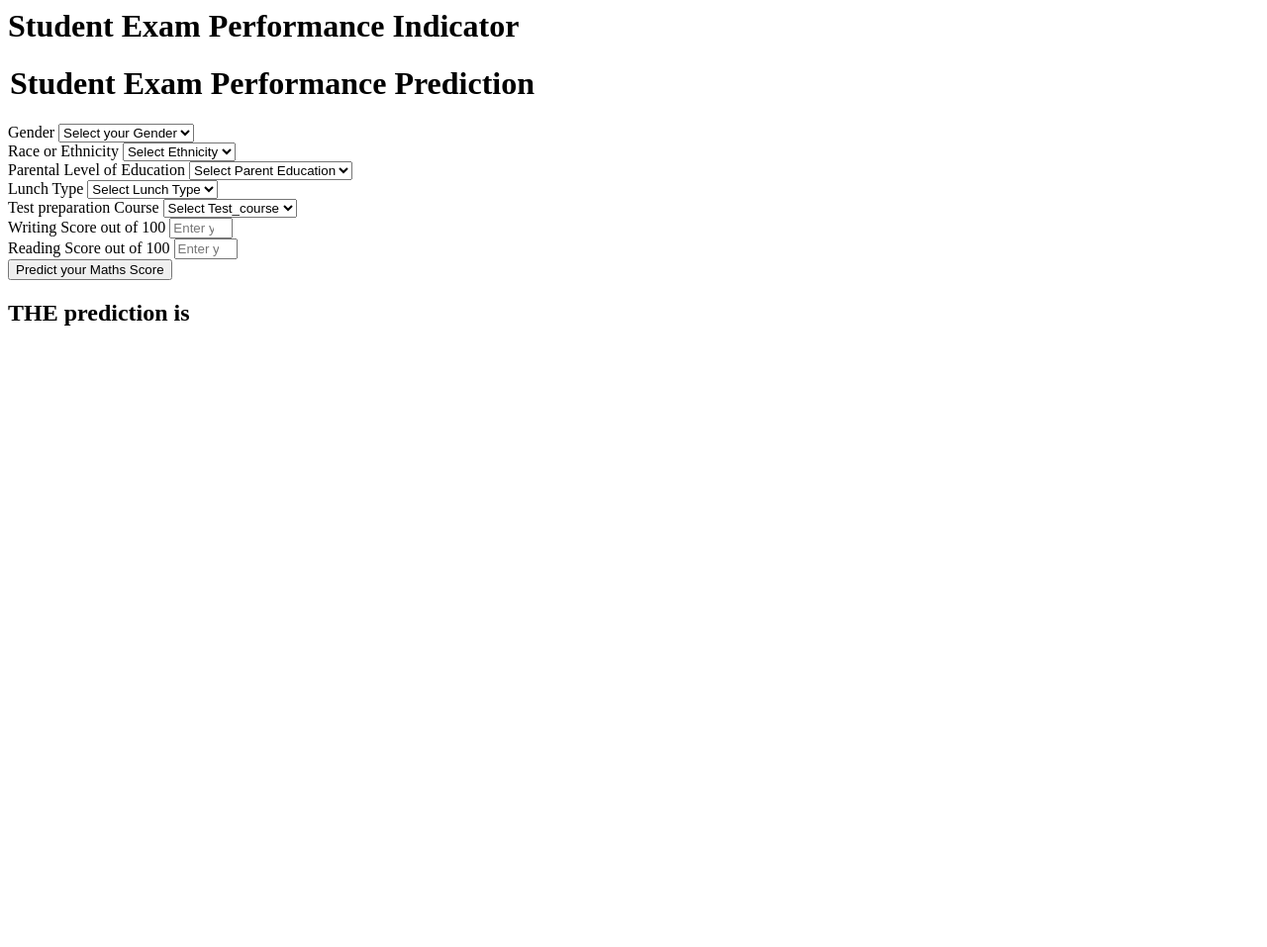
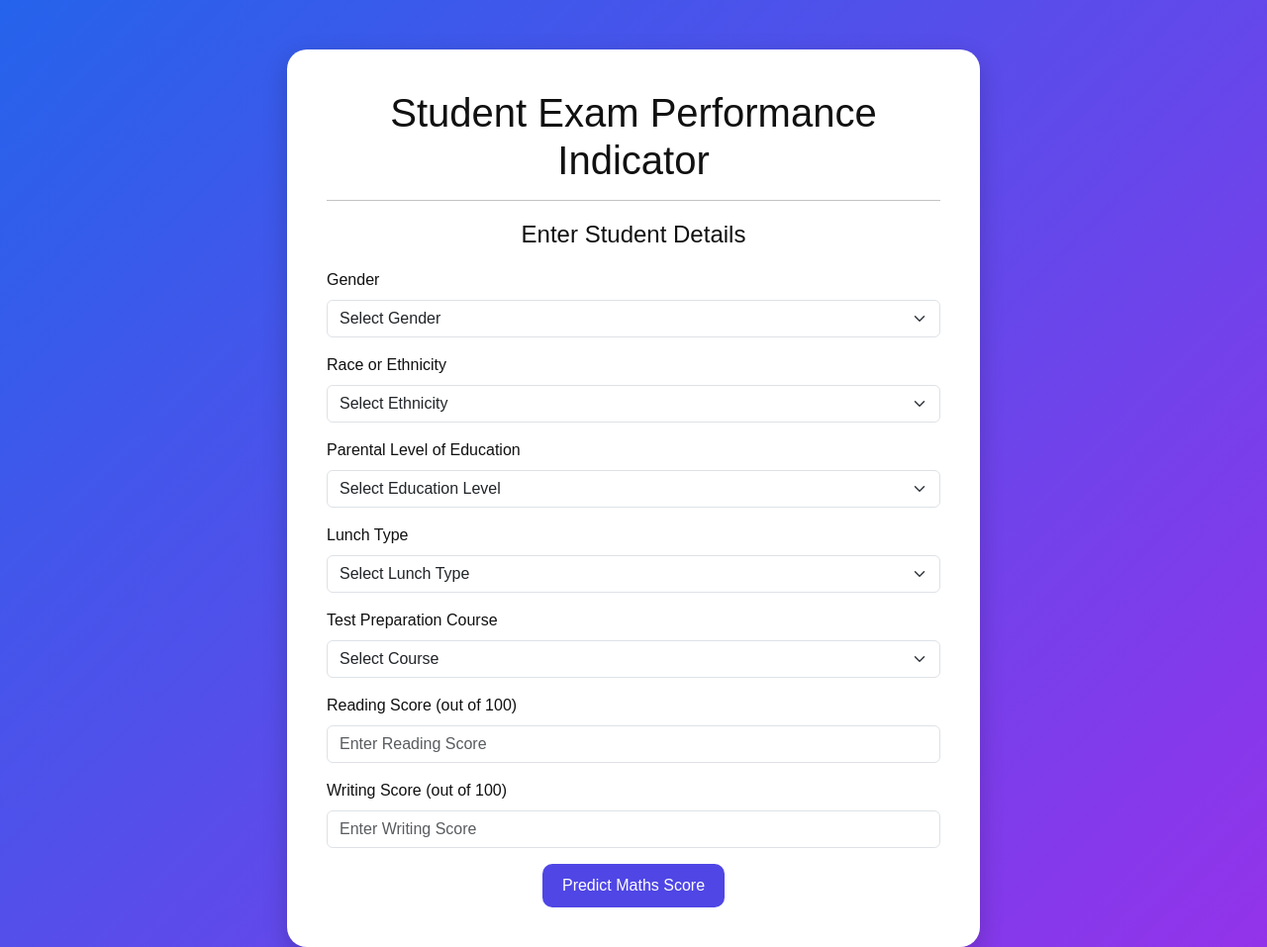
Before and after one commit to sid0111/dsproject, a Flask app: page /predictData in a window 1280 px wide. Shown: the whole page at 99% size. Before the commit the page ends 329 px from the top, so only its background shows below. Run offline with Flask 3, Linux system fonts and the light colour scheme.

Commit message:
interative UI

```diff
--- a/templates/home.html
+++ b/templates/home.html
@@ -1,111 +1,120 @@
-<html>
+<!DOCTYPE html>
+<html lang="en">
+<head>
+  <meta charset="UTF-8">
+  <meta name="viewport" content="width=device-width, initial-scale=1.0">
+  <title>Student Exam Performance Indicator</title>
+  <link href="https://cdn.jsdelivr.net/npm/bootstrap@5.3.2/dist/css/bootstrap.min.css" rel="stylesheet">
+  <style>
+    body {
+      background: linear-gradient(135deg, #2563eb, #9333ea);
+      color: white;
+      font-family: 'Poppins', sans-serif;
+      min-height: 100vh;
+    }
+    .container {
+      background: white;
+      color: #111;
+      padding: 40px;
+      border-radius: 20px;
+      box-shadow: 0 8px 25px rgba(0, 0, 0, 0.2);
+      margin-top: 50px;
+      max-width: 700px;
+    }
+    .btn-primary {
+      background-color: #4f46e5;
+      border: none;
+      border-radius: 10px;
+      padding: 10px 20px;
+      transition: 0.3s;
+    }
+    .btn-primary:hover {
+      background-color: #4338ca;
+      transform: scale(1.05);
+    }
+    h1, h2 {
+      text-align: center;
+    }
+  </style>
+</head>
 <body>
-    <div class="login">
+  <div class="container">
     <h1>Student Exam Performance Indicator</h1>
+    <hr>
 
     <form action="{{ url_for('predict_datapoint')}}" method="post">
-        <h1>
-            <legend>Student Exam Performance Prediction</legend>
-        </h1>
+      <legend class="mb-3 text-center">Enter Student Details</legend>
+
       <div class="mb-3">
         <label class="form-label">Gender</label>
-            <select class="form-control" name="gender" placeholder="Enter you Gender" required>
-                <option class="placeholder" selected disabled value="">Select your Gender</option>
-                <option value="male">
-                    Male
-                </option>
-                <option value="female">
-                    Female
-                </option>
+        <select class="form-select" name="gender" required>
+          <option selected disabled value="">Select Gender</option>
+          <option value="male">Male</option>
+          <option value="female">Female</option>
         </select>
       </div>
+
       <div class="mb-3">
         <label class="form-label">Race or Ethnicity</label>
-            <select class="form-control" name="race_ethnicity" placeholder="Enter you ethnicity" required>
-                <option class="placeholder" selected disabled value="">Select Ethnicity</option>
-                <option value="group A">
-                    Group A
-                </option>
-                <option value="group B">
-                    Group B
-                </option>
-                <option value="group C">
-                    Group C
-                </option>
-                <option value="group D">
-                    Group D
-                </option>
-                <option value="group E">
-                    Group E
-                </option>
+        <select class="form-select" name="race_ethnicity" required>
+          <option selected disabled value="">Select Ethnicity</option>
+          <option value="group A">Group A</option>
+          <option value="group B">Group B</option>
+          <option value="group C">Group C</option>
+          <option value="group D">Group D</option>
+          <option value="group E">Group E</option>
         </select>
       </div>
+
       <div class="mb-3">
         <label class="form-label">Parental Level of Education</label>
-            <select class="form-control" name="parental_level_of_education"
-                placeholder="Enter you Parent Education" required>
-                <option class="placeholder" selected disabled value="">Select Parent Education</option>
-                <option value="associate's degree">
-                    associate's degree
-                </option>
-                <option value="bachelor's degree">
-                    bachelor's degree
-                </option>
-                <option value="high school">
-                    high school
-                </option>
-                <option value="master's degree">
-                    master's degree
-                </option>
-                <option value="some college">
-                    some college
-                </option>
-                <option value="some high school">
-                    some high school
-                </option>
+        <select class="form-select" name="parental_level_of_education" required>
+          <option selected disabled value="">Select Education Level</option>
+          <option value="associate's degree">Associate's degree</option>
+          <option value="bachelor's degree">Bachelor's degree</option>
+          <option value="high school">High school</option>
+          <option value="master's degree">Master's degree</option>
+          <option value="some college">Some college</option>
+          <option value="some high school">Some high school</option>
         </select>
       </div>
+
       <div class="mb-3">
         <label class="form-label">Lunch Type</label>
-            <select class="form-control" name="lunch" placeholder="Enter you Lunch" required>
-                <option class="placeholder" selected disabled value="">Select Lunch Type</option>
-                <option value="free/reduced">
-                    free/reduced
-                </option>
-                <option value="standard">
-                    standard
-                </option>
+        <select class="form-select" name="lunch" required>
+          <option selected disabled value="">Select Lunch Type</option>
+          <option value="free/reduced">Free/Reduced</option>
+          <option value="standard">Standard</option>
         </select>
       </div>
+
       <div class="mb-3">
-            <label class="form-label">Test preparation Course</label>
-            <select class="form-control" name="test_preparation_course" placeholder="Enter you Course"
-                required>
-                <option class="placeholder" selected disabled value="">Select Test_course</option>
-                <option value="none">
-                    None
-                </option>
-                <option value="completed">
-                    Completed
-                </option>
+        <label class="form-label">Test Preparation Course</label>
+        <select class="form-select" name="test_preparation_course" required>
+          <option selected disabled value="">Select Course</option>
+          <option value="none">None</option>
+          <option value="completed">Completed</option>
         </select>
       </div>
+
       <div class="mb-3">
-            <label class="form-label">Writing Score out of 100</label>
-            <input class="form-control" type="number" name="reading_score"
-                placeholder="Enter your Reading score" min='0' max='100' />
+        <label class="form-label">Reading Score (out of 100)</label>
+        <input class="form-control" type="number" name="reading_score" placeholder="Enter Reading Score" min="0" max="100" required>
       </div>
+
       <div class="mb-3">
-            <label class="form-label">Reading Score out of 100</label>
-            <input class="form-control" type="number" name="writing_score"
-                placeholder="Enter your Reading Score" min='0' max='100' />
+        <label class="form-label">Writing Score (out of 100)</label>
+        <input class="form-control" type="number" name="writing_score" placeholder="Enter Writing Score" min="0" max="100" required>
       </div>
-        <div class="mb-3">
-            <input class="btn btn-primary" type="submit" value="Predict your Maths Score" required />
+
+      <div class="text-center">
+        <input class="btn btn-primary" type="submit" value="Predict Maths Score">
       </div>
     </form>
-    <h2>
-       THE  prediction is {{results}}
-    </h2>
-   <body>
+
+    {% if results %}
+    <h2 class="mt-4">Prediction: <span class="text-success">{{ results }}</span></h2>
+    {% endif %}
+  </div>
+</body>
 </html>
```
Also changed, not shown: templates/index.html (+40 -1 lines). Lines whose indentation alone changed are shown as unchanged.
